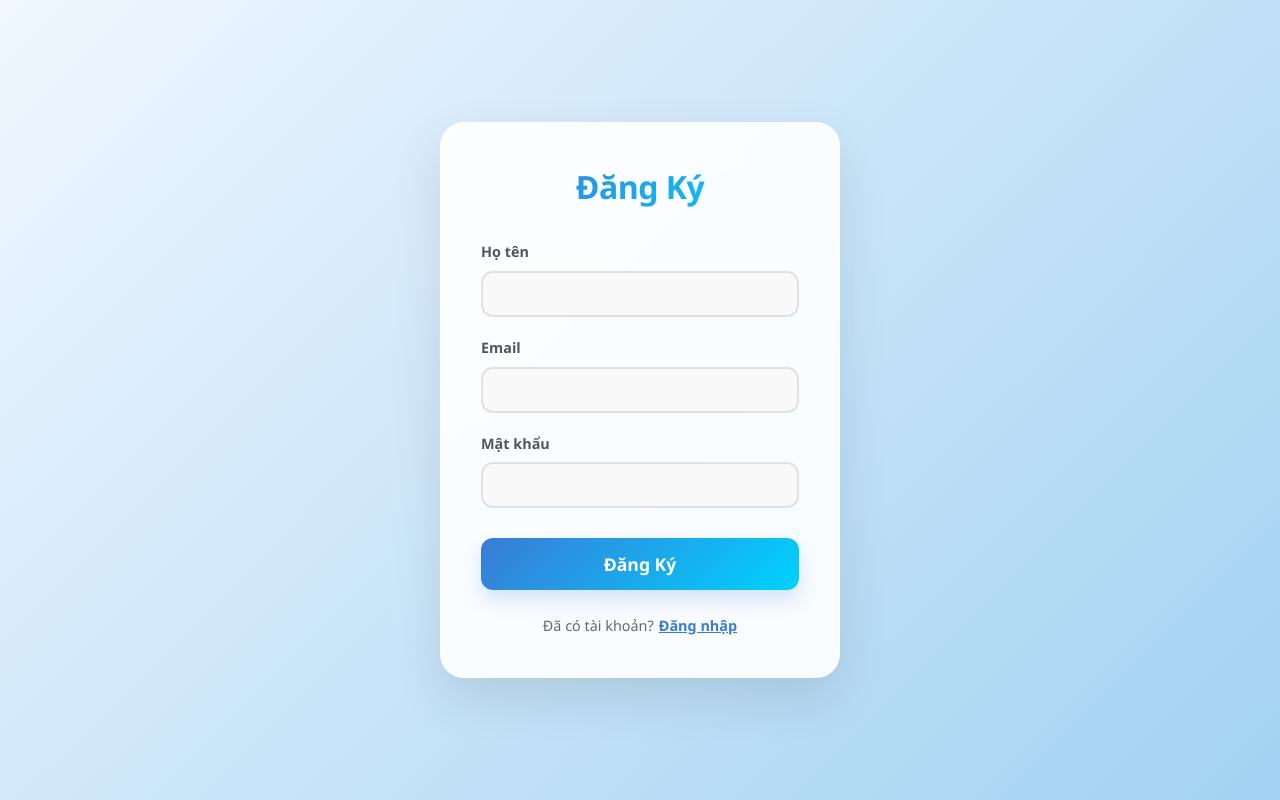
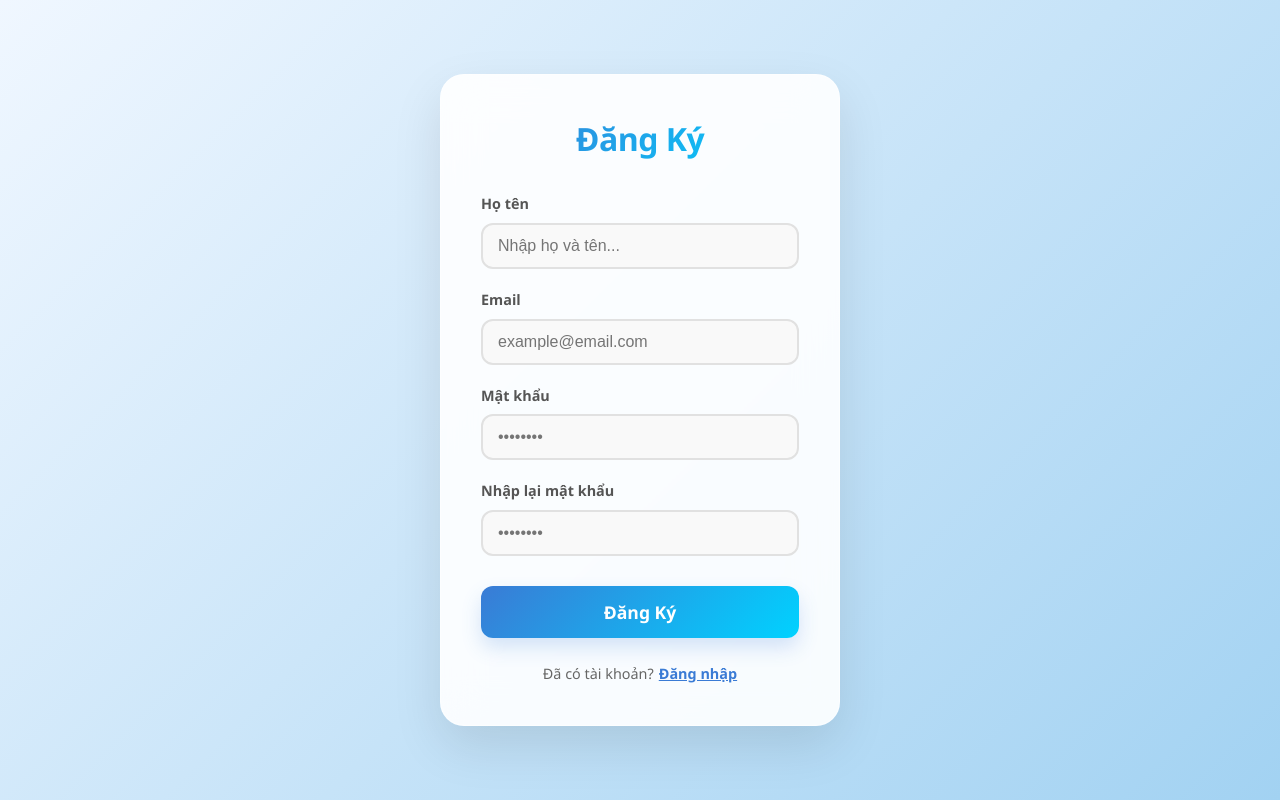
Before and after one commit to QUANG-SanBay/Game-Gomoku-FE, a React (Vite) app: page /register in a window 1280 px wide. Built offline with nearby package versions, Linux system fonts and the light colour scheme.

Commit message:
thêm trường nhập lại mật khẩu

```diff
--- a/src/pages/Register/Register.jsx
+++ b/src/pages/Register/Register.jsx
@@ -7,11 +7,16 @@ function Register() {
   const [fullName, setFullName] = useState("");
   const [email, setEmail] = useState("");
   const [password, setPassword] = useState("");
+  const [confirmPassword, setConfirmPassword] = useState("");
   const [message, setMessage] = useState("");
   const navigate = useNavigate();
 
   const handleRegister = async (e) => {
     e.preventDefault();
+    if (password !== confirmPassword) {
+      setMessage("Mật khẩu nhập lại không khớp!");
+      return;
+    }
     try {
       await registerApi({
         full_name: fullName,
@@ -41,6 +46,7 @@ function Register() {
               value={fullName}
               onChange={(e) => setFullName(e.target.value)}
               required
+              placeholder="Nhập họ và tên..."
             />
           </div>
 
@@ -52,6 +58,7 @@ function Register() {
               value={email}
               onChange={(e) => setEmail(e.target.value)}
               required
+              placeholder="example@email.com"
             />
           </div>
 
@@ -63,6 +70,19 @@ function Register() {
               value={password}
               onChange={(e) => setPassword(e.target.value)}
               required
+              placeholder="••••••••"
+            />
+          </div>
+
+          <div className="input-group">
+            <label>Nhập lại mật khẩu</label>
+            <input
+              type="password"
+              className="auth-input"
+              value={confirmPassword}
+              onChange={(e) => setConfirmPassword(e.target.value)}
+              required
+              placeholder="••••••••"
             />
           </div>
 
```
Also changed, not shown: src/utils/auth.js (line endings or trailing spaces).
